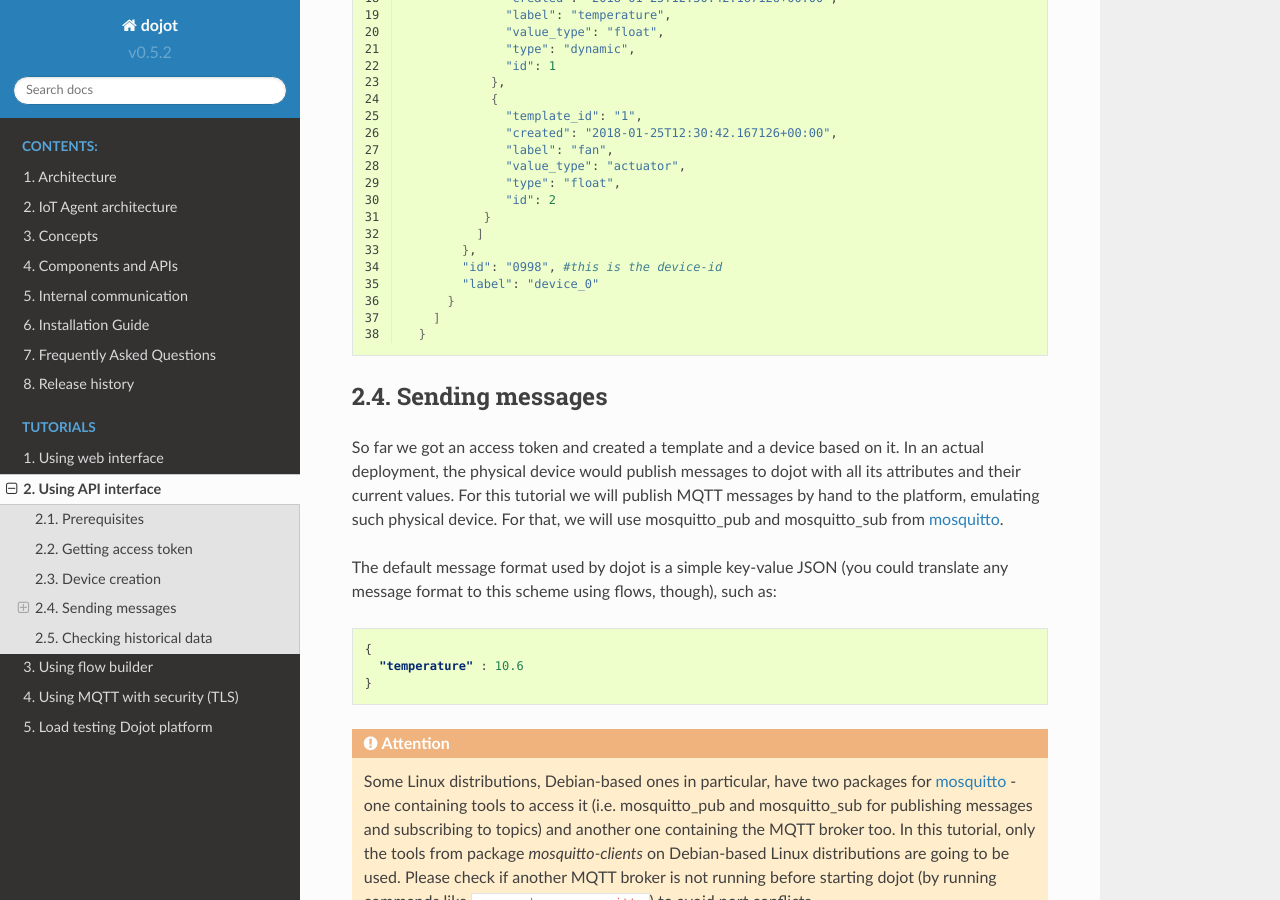
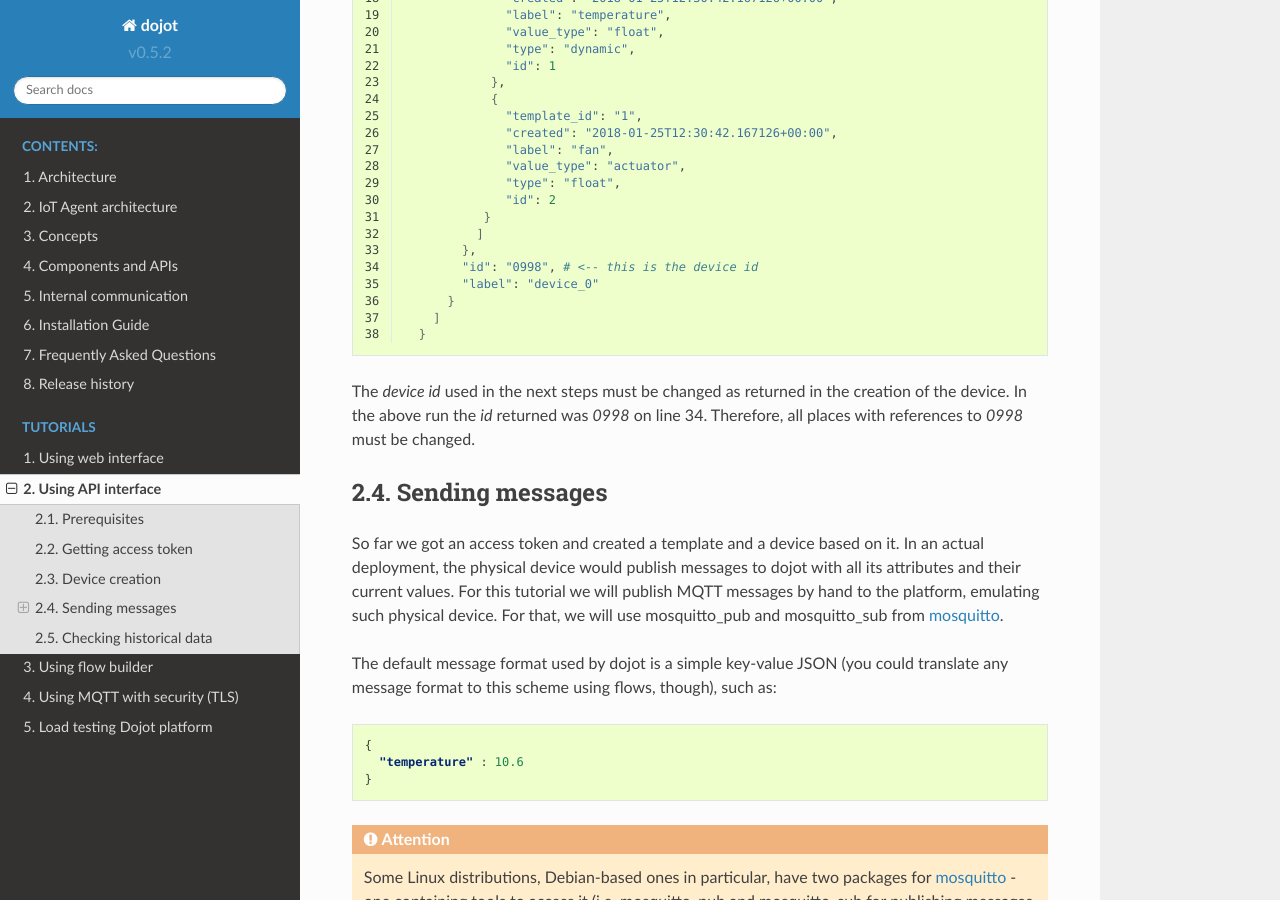
Before and after one commit to dojot/docs, a Sphinx documentation site: the page built from source/using-api-interface.rst, in a window 1280 px wide and 900 px high, scrolled down 3461 px. Built offline with Sphinx 7.4.7 and the Read the Docs theme 2.0.0, drawn with Linux system fonts in a browser that asks for light colours.

Commit message:
changes to avoid confusion for new users

```diff
--- a/source/using-api-interface.rst
+++ b/source/using-api-interface.rst
@@ -102,8 +102,8 @@ off of a template, remember.
 This request should give back this message:
 
 
-.. code-block:: json
-   :linenos:
+.. code-block:: bash
+  :linenos:
 
     {
       "result": "ok",
@@ -206,12 +206,16 @@ Which should give back:
              }
             ]
           },
-          "id": "0998", #this is the device-id
+          "id": "0998", # <-- this is the device id
           "label": "device_0"
         }
       ]
     }
 
+The `device id` used in the next steps must be changed as returned in
+the creation of the device.
+In the above run the `id` returned was *0998* on line 34.
+Therefore, all places with references to *0998* must be changed.
 
 .. _Sending messages:
 
```
Also changed, not shown: 1 other file.
